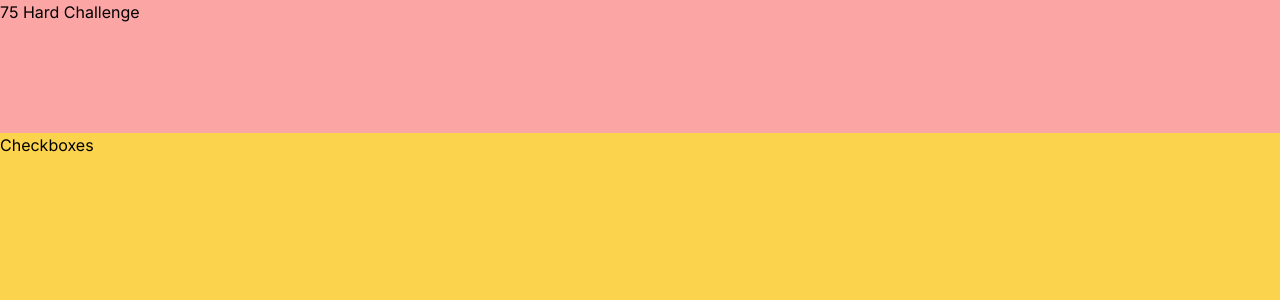
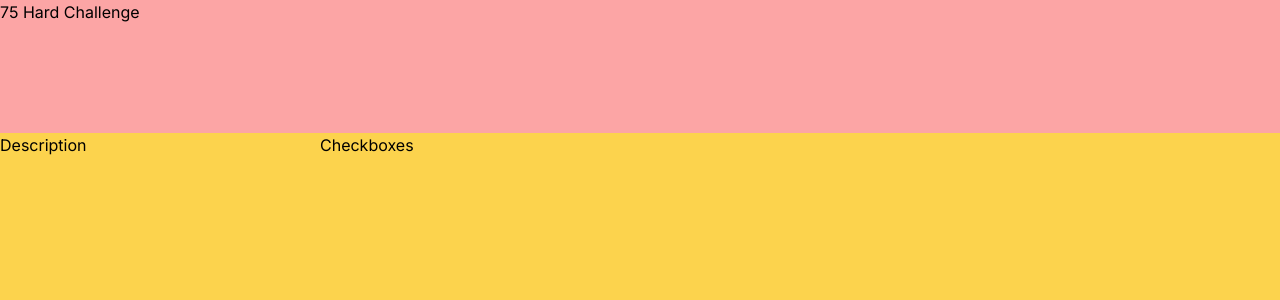
Before and after one commit to vishal-sangam-lg/75hard, a Next.js app: page / in a window 1280 px wide. Shown: the top 300 px of the page. Built offline with nearby package versions, Linux system fonts and the light colour scheme.

Commit message:
Basic layout ready for collaboration

```diff
--- a/src/app/page.js
+++ b/src/app/page.js
@@ -1,11 +1,18 @@
+import Checkboxes from "@/components/Body/Checkboxes";
+import Description from "@/components/Body/Description";
+import Header from "@/components/Header";
+
 export default function Home() {
 	return (
 		<div className="h-screen">
 			<div className="h-1/6 bg-red-300">
-				<div className="min-h-full">75 Hard Challenge</div>
+				<Header />
 			</div>
 			<div className="h-5/6 bg-amber-300">
-				<div className="min-h-full">Checkboxes</div>
+				<div className="min-h-full flex">
+					<Description />
+					<Checkboxes />
+				</div>
 			</div>
 		</div>
 	);
--- /dev/null
+++ b/src/components/Body/Checkboxes.js
@@ -0,0 +1,3 @@
+export default function Checkboxes() {
+	return <div className="w-3/4">Checkboxes</div>;
+}
--- /dev/null
+++ b/src/components/Body/Description.js
@@ -0,0 +1,3 @@
+export default function Description() {
+	return <div className="w-1/4">Description</div>;
+}
--- /dev/null
+++ b/src/components/Header.js
@@ -0,0 +1,3 @@
+export default function Header() {
+	return <div className="min-h-full">75 Hard Challenge</div>;
+}
```
Also changed, not shown: jsconfig.json (+5 -5 lines), src/components/Header.module.css (added).
